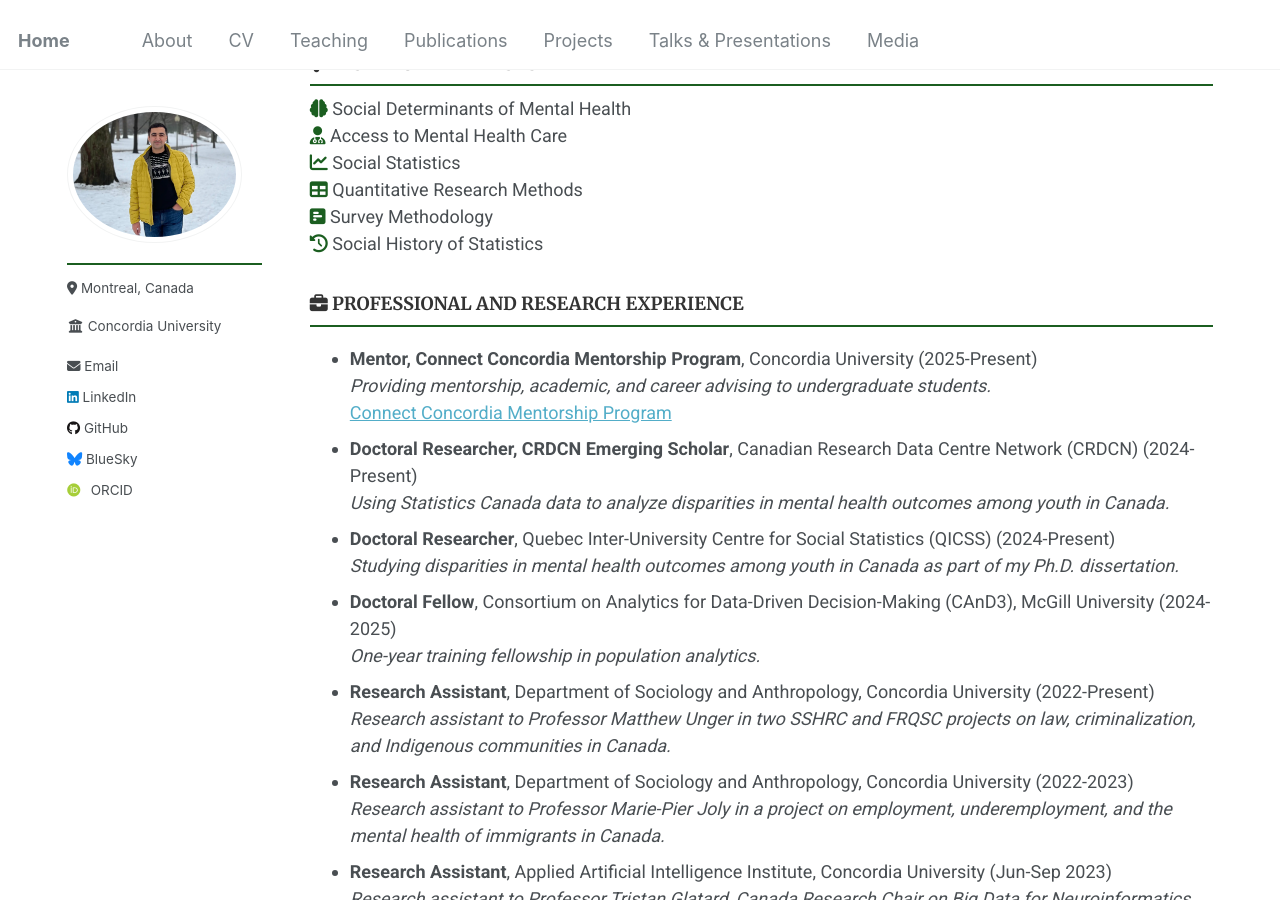
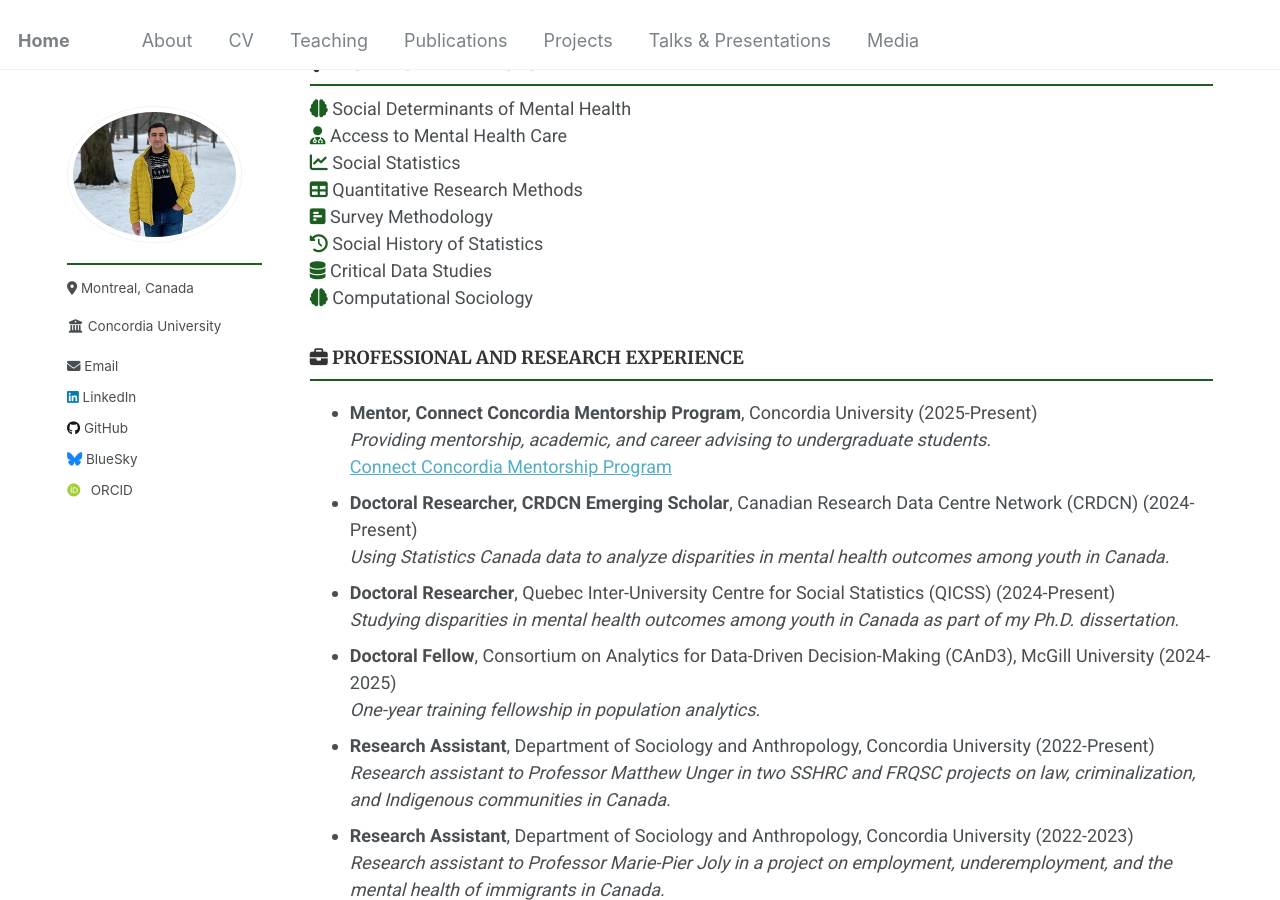
Before and after one commit to Mohsnmonji/mohsnmonji.github.io, a Jekyll site: the page built from _pages/Curriculum Vitae.md, in a window 1280 px wide and 900 px high, scrolled down 495 px. Built offline with Jekyll 4.4.1, drawn with Linux system fonts in a browser that asks for light colours; some web fonts are replaced.

Commit message:
Update Curriculum Vitae.md

```diff
--- a/_pages/Curriculum Vitae.md
+++ b/_pages/Curriculum Vitae.md
@@ -42,6 +42,8 @@ author_profile: true
   <i class="fas fa-table" style="color: #1B5E20;"></i> Quantitative Research Methods<br>
   <i class="fas fa-poll-h" style="color: #1B5E20;"></i> Survey Methodology<br>
   <i class="fas fa-history" style="color: #1B5E20;"></i> Social History of Statistics<br>
+  <i class="fas fa-database" style="color: #1B5E20;"></i> Critical Data Studies<br>
+  <i class="fas fa-brain" style="color: #1B5E20;"></i> Computational Sociology<br>
 </div>
 
 ### <i class="fas fa-briefcase"></i> PROFESSIONAL AND RESEARCH EXPERIENCE
```
